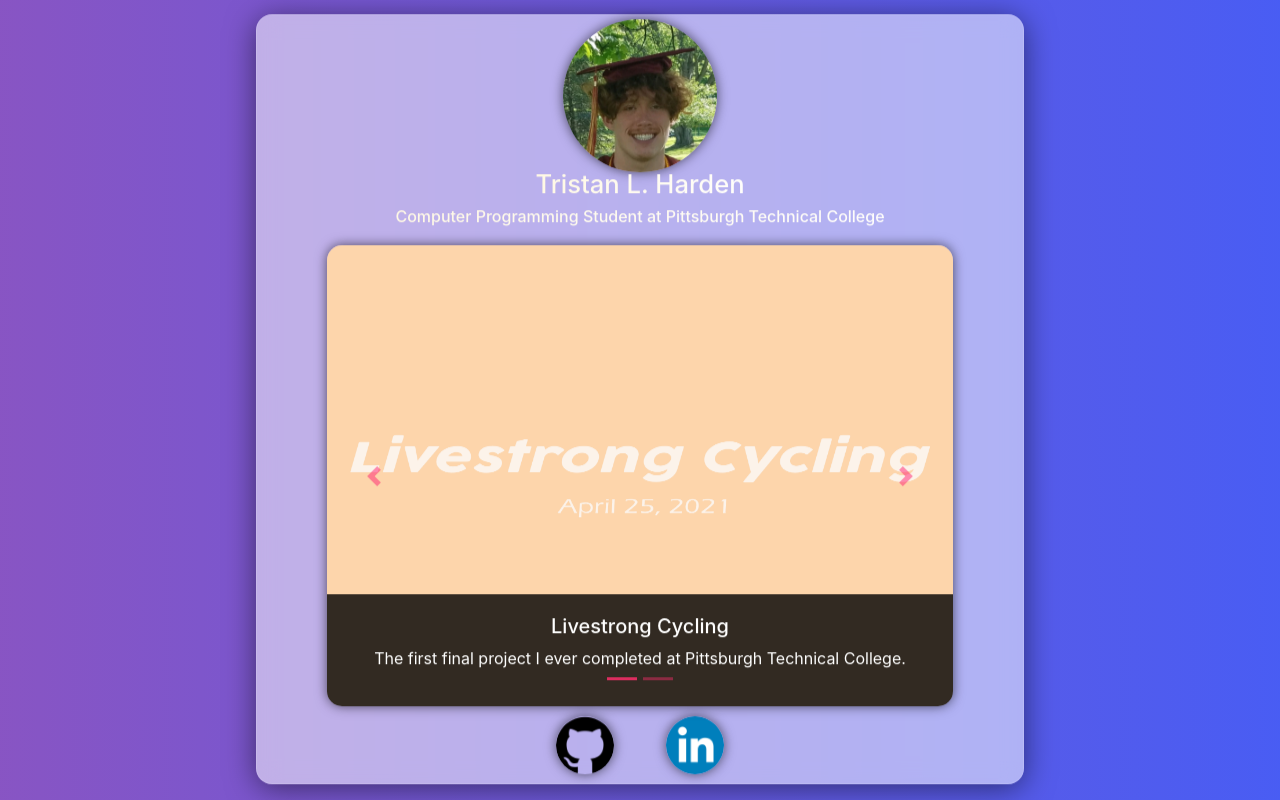
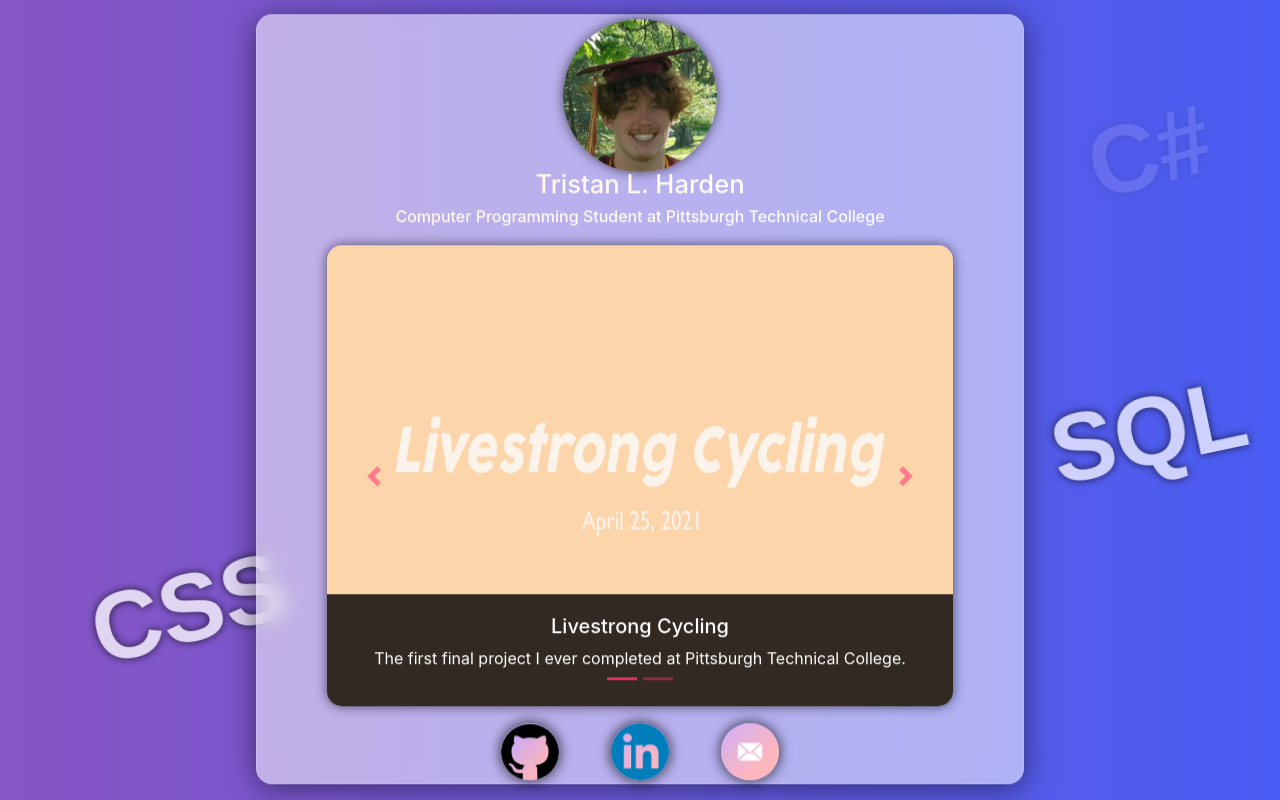
Before and after one commit to tlh38-depreciated/tlh38.github.io, a PHP site: page / in a window 1280 px wide. Run offline with PHP 8.4, Linux system fonts and the light colour scheme; some libraries are stand-ins or nearby versions.

Commit message:
More Fixes and added background skills

```diff
--- a/index.html
+++ b/index.html
@@ -30,6 +30,16 @@
 
   <body>
     <div id="glass__background">
+        <div class="text-box">
+          <span>C#</span>
+          <span>Java</span>
+          <span>C++</span>
+          <span>PHP</span>
+          <span>HTML</span>
+          <span>CSS</span>
+          <span>JavaScript</span>
+          <span>SQL</span>
+        </div>
       <div id="glass__frontground">
         <div class="container">
           <div class="introduction">
@@ -62,7 +72,7 @@
                 <img
                   class="d-block"
                   id="carousel-item_img_1"
-                  src="images/carousel-images/livestrongCycling/livestrongCycling_Thumbail_Mobile.png"
+                  src="images/carousel-images/livestrongCycling/livestrongCycling_Thumbail.png"
                   style="height: 100%; width: 100%;"
                   alt="Livestrong Cycling Logo"
                 />
@@ -79,7 +89,7 @@
                 <img
                   class="d-block"
                   id="carousel-item_img_1"
-                  src="images/carousel-images/ptcRideShare/ptcRideShare_Thumbail_Mobile.png"
+                  src="images/carousel-images/ptcRideShare/ptcRideShare_Thumbail.png"
                   style="height: 100%; width: 100%;"
                   alt="Pittsburgh Technical College RideShare Service"
                 />
@@ -114,13 +124,15 @@
             </div>
             <!--Carousel End-->
             <div class="icon__links">
-              <a href="https://github.com/tlh38" target="_blank"><img class="mr-4" src="images/githubicon.png" alt="Github Link"></a>
-              <a href="https://www.linkedin.com/in/tristan-harden-774764212/" target="_blank"><img class="ml-4" src="images/linkedinicon.png" alt="LinkedIn Link"></a>
+              <a href="https://github.com/tlh38" target="_blank"><img class="mr-4" src="images/icons/githubiconGradient.png" alt="Github Link"></a>
+              <a href="https://www.linkedin.com/in/tristan-harden-774764212/" target="_blank"><img class="ml-4 mr-4" src="images/icons/linkedinicon.png" alt="LinkedIn Link"></a>
+              <a href = "mailto: th220086@gmail.com"><img class="ml-4" src="images/icons/emailicon.webp" alt="Send Email"></a>
             </div>
           </div>
         </div>
       </div>
     </div>
+    <!--Carousel-2 Start-->
       <div class="popup__background" id="popup_bg">
         <div class="popup__content" id="popup">
           <div class="row popup__toprow mb-4">
@@ -230,6 +242,7 @@
           </div>
         </div>
       </div>
+    <!--Carousel-2 End-->
   </body>
 </html>
 <script>
--- a/styles.css
+++ b/styles.css
@@ -214,7 +214,11 @@ div.row.popup__toprow > h2 {
   height: 75%;
   margin-top: 6%;
   border-radius: 100%;
-  box-shadow: 0px 0px 12px 0px rgba(0, 0, 0, 0.6);
+  box-shadow: 0px 0px 12px 2px rgba(0, 0, 0, 0.6);
+  transition: all 500ms cubic-bezier(0.42, 0, 0.58, 1);
+}
+.icon__links a > img:hover {
+  box-shadow: 0px 0px 8px 0px rgba(0, 0, 0, 0.2);
 }
 
 @media screen {
@@ -371,5 +375,118 @@ div.row.popup__toprow > h2 {
     .container {
       height: inherit;
     }
+    .text-box,
+    .text-box > span {
+      visibility: hidden;
+    }
+  }
+
+  /*Moving Background Text*/
+
+  @keyframes skillOpacity {
+    0% {
+      opacity: 0%;
+    }
+    50% {
+      opacity: 100%;
+    }
+    75% {
+      opacity: 0%;
+    }
+    100% {
+      opacity: 0%;
+    }
+  }
+
+  .text-box {
+    font-size: 6em;
+    font-family: sans-serif;
+    position: absolute;
+    display: inline-block;
+    color: #fff;
+    font-weight: bolder;
+    height: 100%;
+    width: 100%;
+  }
+  .text-box > span {
+    text-shadow: 0 0 8px rgba(0, 0, 0, 1);
+    position: absolute;
+    opacity: 0;
+    animation-name: skillOpacity;
+    animation-duration: 10s;
+    animation-iteration-count: infinite;
+    animation-timing-function: linear;
+    cursor: default;
+    -webkit-touch-callout: none;
+    -webkit-user-select: none;
+    -khtml-user-select: none;
+    -moz-user-select: none;
+    -ms-user-select: none;
+  }
+  .text-box > span:nth-child(1) {
+    top: 10%;
+    left: 85%;
+    transform: rotate(-15deg);
+  }
+  .text-box > span:nth-child(2) {
+    top: 66%;
+    left: 83%;
+    transform: rotate(15deg);
+  }
+  .text-box > span:nth-child(3) {
+    top: 29%;
+    left: 83%;
+    transform: rotate(15deg);
+  }
+  .text-box > span:nth-child(4) {
+    top: 29%;
+    left: 4%;
+    transform: rotate(10deg);
+  }
+  .text-box > span:nth-child(5) {
+    top: 48%;
+    left: 1%;
+    transform: rotate(-12deg);
+  }
+  .text-box > span:nth-child(6) {
+    top: 67%;
+    left: 7%;
+    transform: rotate(-15deg);
+  }
+  .text-box > span:nth-child(7) {
+    font-size: 0.65em;
+    top: 12%;
+    left: 1%;
+    transform: rotate(-7deg);
+  }
+  .text-box > span:nth-child(8) {
+    top: 45%;
+    left: 82%;
+    transform: rotate(-12deg);
+  }
+
+  .text-box > span:nth-child(6) {
+    animation-delay: 1s;
+  }
+  .text-box > span:nth-child(8) {
+    animation-delay: 3s;
+  }
+  .text-box > span:nth-child(1) {
+    animation-delay: 6s;
+  }
+  .text-box > span:nth-child(4) {
+    animation-delay: 7s;
+  }
+  .text-box > span:nth-child(3) {
+    animation-delay: 11s;
+  }
+  .text-box > span:nth-child(7) {
+    animation-delay: 15s;
+  }
+  .text-box > span:nth-child(5) {
+    animation-delay: 16s;
+  }
+  .text-box > span:nth-child(2) {
+    animation-delay: 18s;
   }
 }
```
Also changed, not shown: index2.html (added, +17 -0 lines), style2.css (added, +51 -0 lines), images/carousel-images/ptcRideShare/ptcRideShare_Thumbail.png (added), images/githubicon.png (deleted), images/icons/emailicon.png (added), images/icons/emailicon.webp (added), images/icons/githubicon.png (added), images/icons/githubiconGradient.png (added), images/icons/linkedinicon.png (added), images/linkedinicon.png (deleted).
